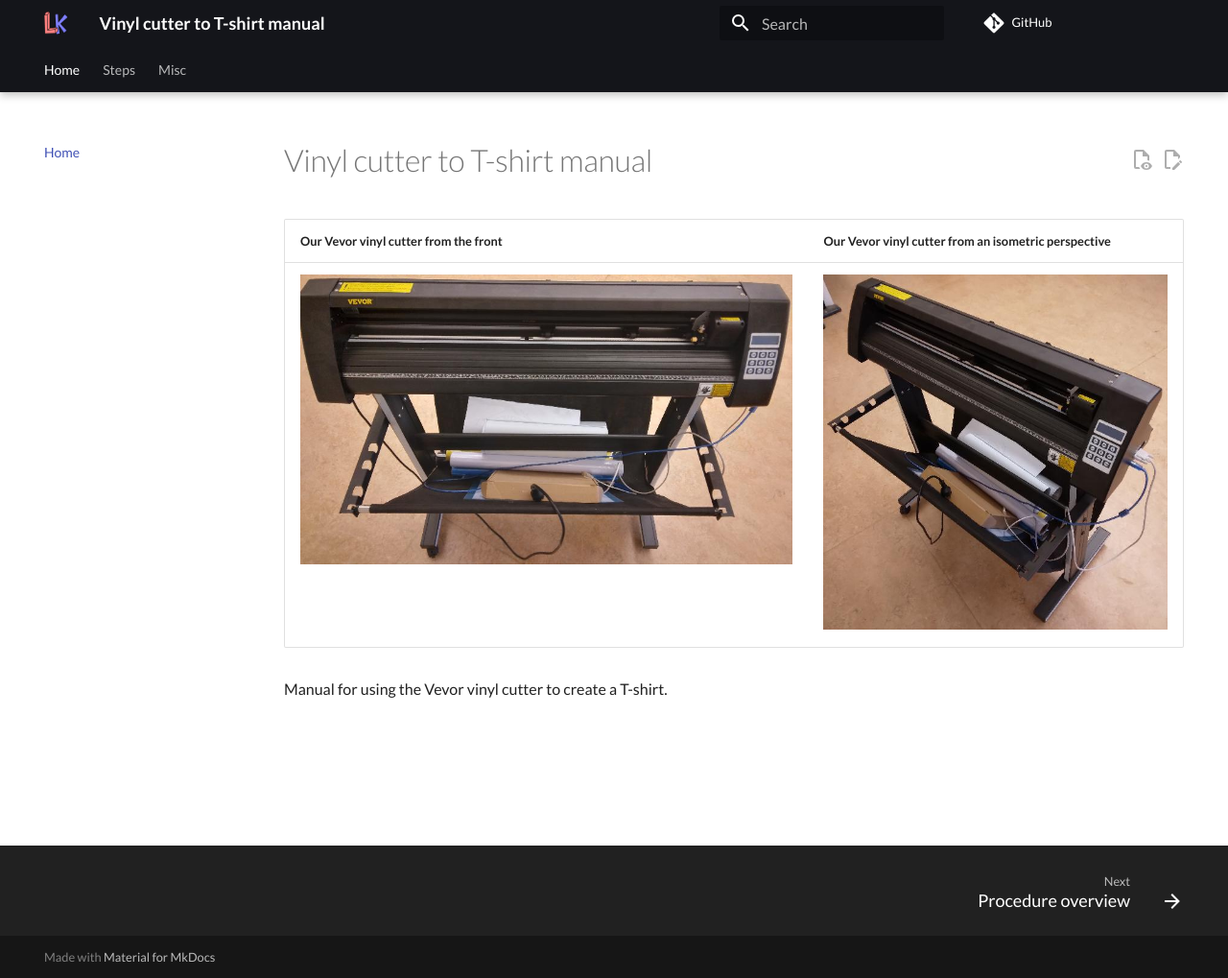
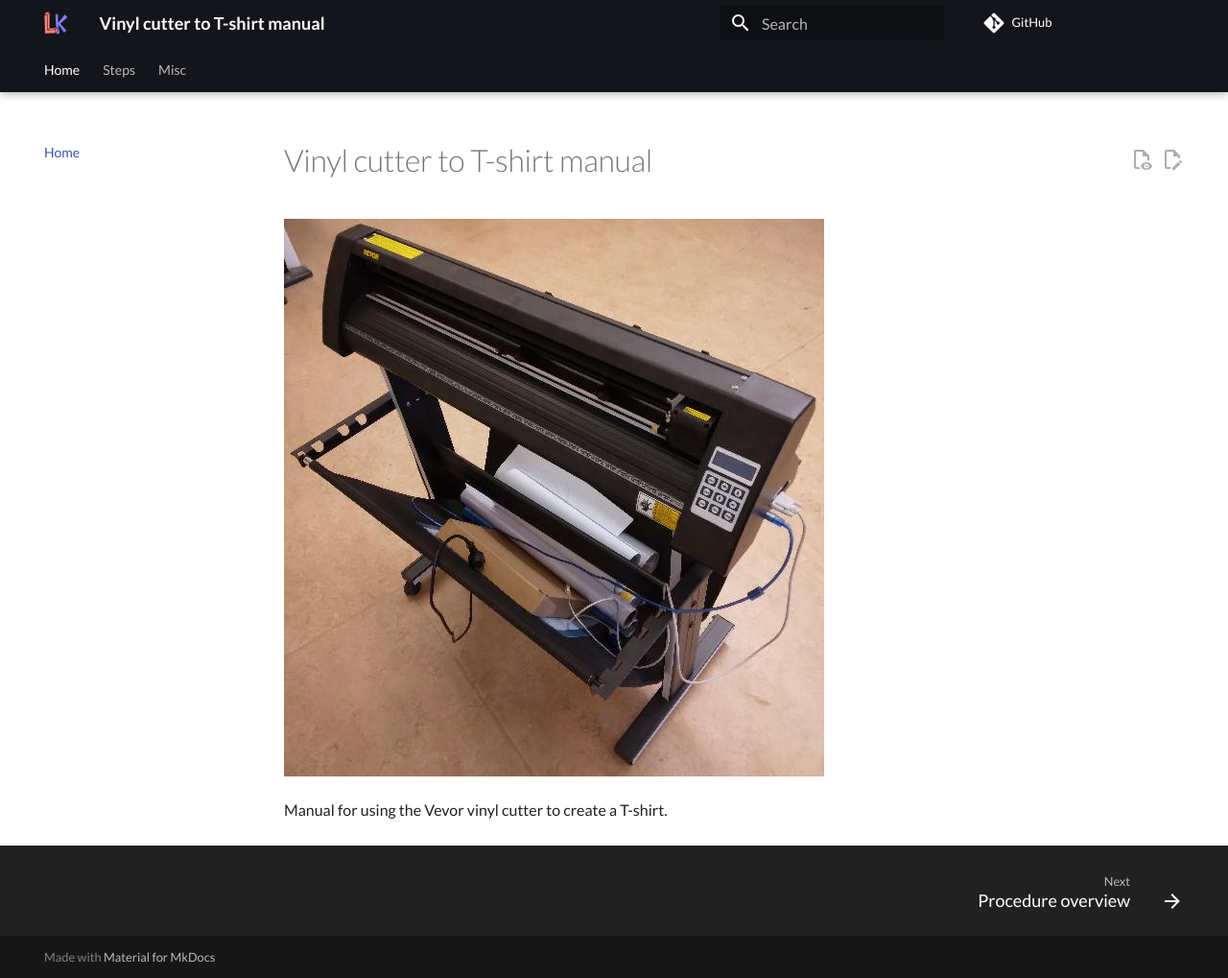
Before and after one commit to uppsala-makerspace/vevor_vinyl_cutter_to_t_shirt_manual, an MkDocs documentation site: the page built from docs/index.md, in a window 1280 px wide and 1019 px high. Shown: the whole window at 96% size. Built offline with MkDocs 1.6.1 and Material for MkDocs 9.7.7, drawn with Linux system fonts in a browser that asks for light colours; comment, search, counter and statistics services are not loaded.

Commit message:
Show 1 picture of vinyl cutter

```diff
--- a/docs/index.md
+++ b/docs/index.md
@@ -1,7 +1,5 @@
 # Vinyl cutter to T-shirt manual
 
-Our Vevor vinyl cutter from the front|Our Vevor vinyl cutter from an isometric perspective
--------------------------------------|-------------------------------------
-![Our Vevor vinyl cutter from the front](vevor_vinyl_cutter_front.jpg)    |![Our Vevor vinyl cutter from an isometric perspective](vevor_vinyl_cutter_isometric.jpg)
+![Our Vevor vinyl cutter from an isometric perspective](vevor_vinyl_cutter_isometric.jpg)
 
 Manual for using the Vevor vinyl cutter to create a T-shirt.
```
